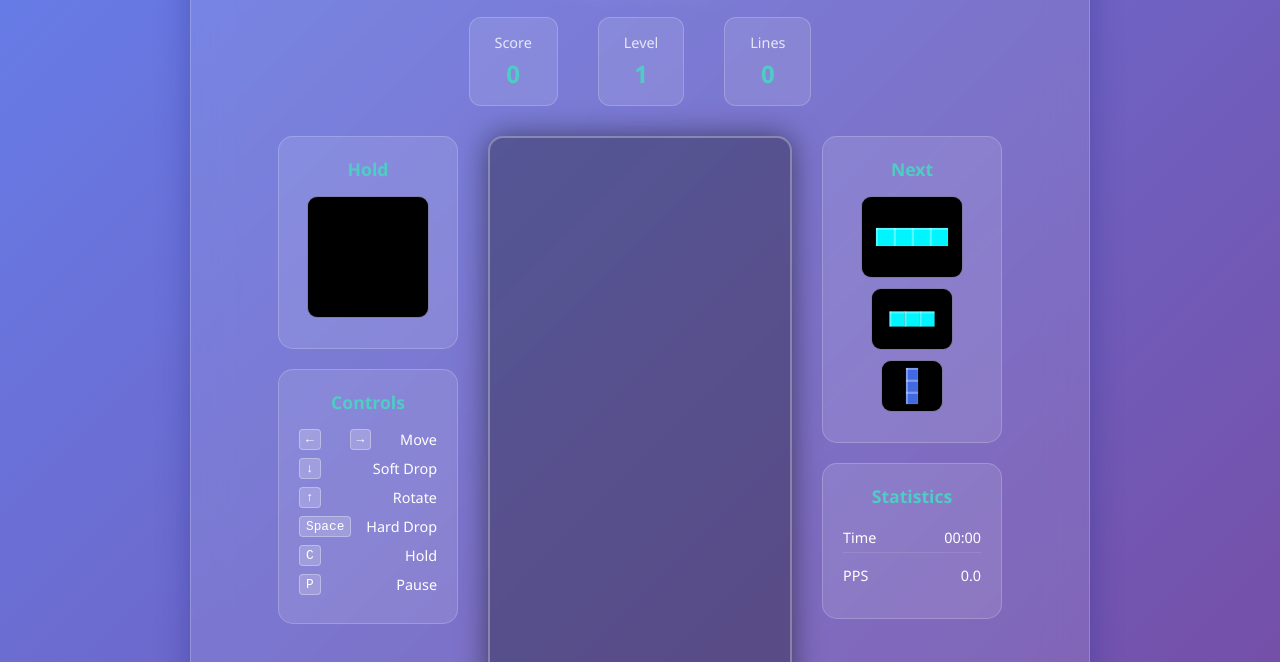
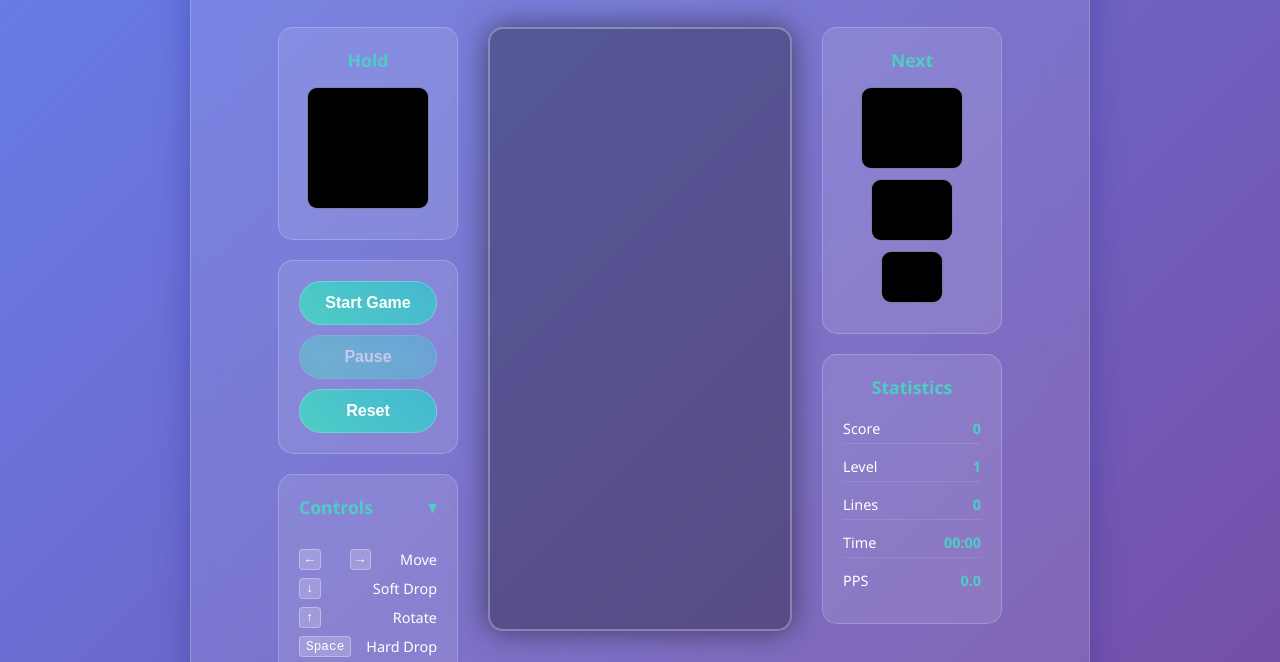
Before and after one commit to GregorKobsik/Vibe-Coded-Tetris, a plain HTML site: page index.html in a window 1280 px wide. Shown: the part 119-781 px from the top of the page. Drawn offline with Linux system fonts and the light colour scheme.

```diff
--- a/index.html
+++ b/index.html
@@ -10,20 +10,6 @@
     <div class="game-container">
         <div class="header">
             <h1>TETRIS</h1>
-            <div class="score-display">
-                <div class="score-item">
-                    <span class="label">Score</span>
-                    <span id="score" class="value">0</span>
-                </div>
-                <div class="score-item">
-                    <span class="label">Level</span>
-                    <span id="level" class="value">1</span>
-                </div>
-                <div class="score-item">
-                    <span class="label">Lines</span>
-                    <span id="lines" class="value">0</span>
-                </div>
-            </div>
         </div>
 
         <div class="game-area">
@@ -32,9 +18,21 @@
                     <h3>Hold</h3>
                     <canvas id="holdPiece" width="120" height="120"></canvas>
                 </div>
+
                 <div class="info-panel">
-                    <h3>Controls</h3>
-                    <div class="controls">
+                    <div class="game-controls">
+                        <button id="startButton" class="game-button">Start Game</button>
+                        <button id="pauseButton" class="game-button" disabled>Pause</button>
+                        <button id="resetButton" class="game-button">Reset</button>
+                    </div>
+                </div>
+
+                <div class="info-panel expandable-panel">
+                    <h3 class="panel-header" onclick="togglePanel('controls-panel')">
+                        Controls
+                        <span class="toggle-icon" id="controls-toggle">▼</span>
+                    </h3>
+                    <div class="controls panel-content" id="controls-panel">
                         <p><kbd>←</kbd> <kbd>→</kbd> Move</p>
                         <p><kbd>↓</kbd> Soft Drop</p>
                         <p><kbd>↑</kbd> Rotate</p>
@@ -67,22 +65,28 @@
                     <h3>Statistics</h3>
                     <div class="stats">
                         <div class="stat-row">
+                            <span>Score</span>
+                            <span id="score" class="stat-value">0</span>
+                        </div>
+                        <div class="stat-row">
+                            <span>Level</span>
+                            <span id="level" class="stat-value">1</span>
+                        </div>
+                        <div class="stat-row">
+                            <span>Lines</span>
+                            <span id="lines" class="stat-value">0</span>
+                        </div>
+                        <div class="stat-row">
                             <span>Time</span>
-                            <span id="gameTime">00:00</span>
+                            <span id="gameTime" class="stat-value">00:00</span>
                         </div>
                         <div class="stat-row">
                             <span>PPS</span>
-                            <span id="piecesPerSecond">0.0</span>
+                            <span id="piecesPerSecond" class="stat-value">0.0</span>
                         </div>
                     </div>
                 </div>
             </div>
-        </div>
-
-        <div class="footer">
-            <button id="startButton" class="game-button">Start Game</button>
-            <button id="pauseButton" class="game-button" disabled>Pause</button>
-            <button id="resetButton" class="game-button">Reset</button>
         </div>
     </div>
 
--- a/styles.css
+++ b/styles.css
@@ -41,7 +41,6 @@ body {
     -webkit-text-fill-color: transparent;
     background-clip: text;
     animation: gradientShift 3s ease-in-out infinite;
-    margin-bottom: 20px;
     text-shadow: 0 0 30px rgba(255, 255, 255, 0.5);
 }
 
@@ -50,34 +49,59 @@ body {
     50% { background-position: 100% 50%; }
 }
 
-.score-display {
+/* Game Controls Styling */
+.game-controls {
     display: flex;
-    justify-content: center;
-    gap: 40px;
-    flex-wrap: wrap;
+    flex-direction: column;
+    gap: 10px;
 }
 
-.score-item {
-    display: flex;
-    flex-direction: column;
-    align-items: center;
-    background: rgba(255, 255, 255, 0.1);
-    padding: 15px 25px;
-    border-radius: 12px;
-    border: 1px solid rgba(255, 255, 255, 0.2);
-    min-width: 80px;
+.game-controls .game-button {
+    width: 100%;
+    margin: 0;
 }
 
-.score-item .label {
-    font-size: 0.9rem;
-    opacity: 0.8;
-    margin-bottom: 5px;
+/* Expandable Panel Styling */
+.expandable-panel {
+    overflow: hidden;
+    transition: all 0.3s ease;
 }
 
-.score-item .value {
-    font-size: 1.5rem;
-    font-weight: bold;
+.panel-header {
+    cursor: pointer;
+    user-select: none;
+    display: flex;
+    justify-content: space-between;
+    align-items: center;
+    transition: color 0.3s ease;
+}
+
+.panel-header:hover {
+    color: #45b7d1;
+}
+
+.toggle-icon {
+    font-size: 0.8rem;
+    transition: transform 0.3s ease;
     color: #4ecdc4;
+}
+
+.toggle-icon.collapsed {
+    transform: rotate(-90deg);
+}
+
+.panel-content {
+    max-height: 300px;
+    overflow: hidden;
+    transition: max-height 0.3s ease, opacity 0.3s ease, padding 0.3s ease;
+    opacity: 1;
+    padding-top: 15px;
+}
+
+.panel-content.collapsed {
+    max-height: 0;
+    opacity: 0;
+    padding-top: 0;
 }
 
 .game-area {
@@ -162,6 +186,11 @@ kbd {
     border-bottom: none;
 }
 
+.stat-value {
+    font-weight: bold;
+    color: #4ecdc4;
+}
+
 .game-overlay {
     position: absolute;
     top: 0;
@@ -197,13 +226,6 @@ kbd {
 .overlay-content p {
     font-size: 1.1rem;
     opacity: 0.9;
-}
-
-.footer {
-    display: flex;
-    justify-content: center;
-    gap: 15px;
-    flex-wrap: wrap;
 }
 
 .game-button {
@@ -269,8 +291,9 @@ kbd {
         font-size: 2rem;
     }
 
-    .score-display {
-        gap: 20px;
+    .game-controls .game-button {
+        padding: 10px 16px;
+        font-size: 0.9rem;
     }
 
     #gameBoard {
--- a/tetris.js
+++ b/tetris.js
@@ -167,6 +167,7 @@ class TetrisGame {
         this.setupEventListeners();
         this.generateInitialPieces();
         this.updateDisplay();
+        this.clearNextPiecesDisplay(); // Clear next pieces display initially
     }
 
     setupEventListeners() {
@@ -251,6 +252,9 @@ class TetrisGame {
         // Start background music
         this.startBackgroundMusic();
 
+        // Now show the next pieces since game is starting
+        this.renderAllNextPieces();
+
         this.spawnPiece();
         this.gameLoop();
     }
@@ -296,15 +300,16 @@ class TetrisGame {
 
         this.updateDisplay();
         this.render();
+        this.clearNextPiecesDisplay(); // Clear next pieces when game is reset
     }
 
     generateInitialPieces() {
-        // Generate initial queue of 3 pieces
+        // Generate initial queue of 3 pieces but don't render them yet
         this.nextPieces = [];
         for (let i = 0; i < 3; i++) {
             this.nextPieces.push(this.createRandomPiece());
         }
-        this.renderAllNextPieces();
+        // Don't render next pieces initially - only when game starts
         this.renderHoldPiece();
     }
 
@@ -744,6 +749,16 @@ class TetrisGame {
         }
     }
 
+    clearNextPiecesDisplay() {
+        // Clear all next piece canvases
+        for (let i = 0; i < 3; i++) {
+            if (this.nextCanvases[i] && this.nextCanvases[i].ctx && this.nextCanvases[i].canvas) {
+                this.nextCanvases[i].ctx.fillStyle = '#000000';
+                this.nextCanvases[i].ctx.fillRect(0, 0, this.nextCanvases[i].canvas.width, this.nextCanvases[i].canvas.height);
+            }
+        }
+    }
+
     renderHoldPiece() {
         if (!this.holdCtx || !this.holdCanvas) return;
 
@@ -976,6 +991,9 @@ class TetrisGame {
         // Stop background music
         this.stopBackgroundMusic();
 
+        // Clear next pieces display when game ends
+        this.clearNextPiecesDisplay();
+
         // Play game over sound
         this.playSound(147, 0.5, 'sawtooth', 0.3); // D3 note
 
@@ -990,3 +1008,14 @@ class TetrisGame {
 document.addEventListener('DOMContentLoaded', () => {
     window.tetrisGame = new TetrisGame();
 });
+
+// Expandable Panel Functionality
+function togglePanel(panelId) {
+    const panel = document.getElementById(panelId);
+    const toggleIcon = document.getElementById(panelId.replace('-panel', '-toggle'));
+
+    if (panel && toggleIcon) {
+        panel.classList.toggle('collapsed');
+        toggleIcon.classList.toggle('collapsed');
+    }
+}
```
